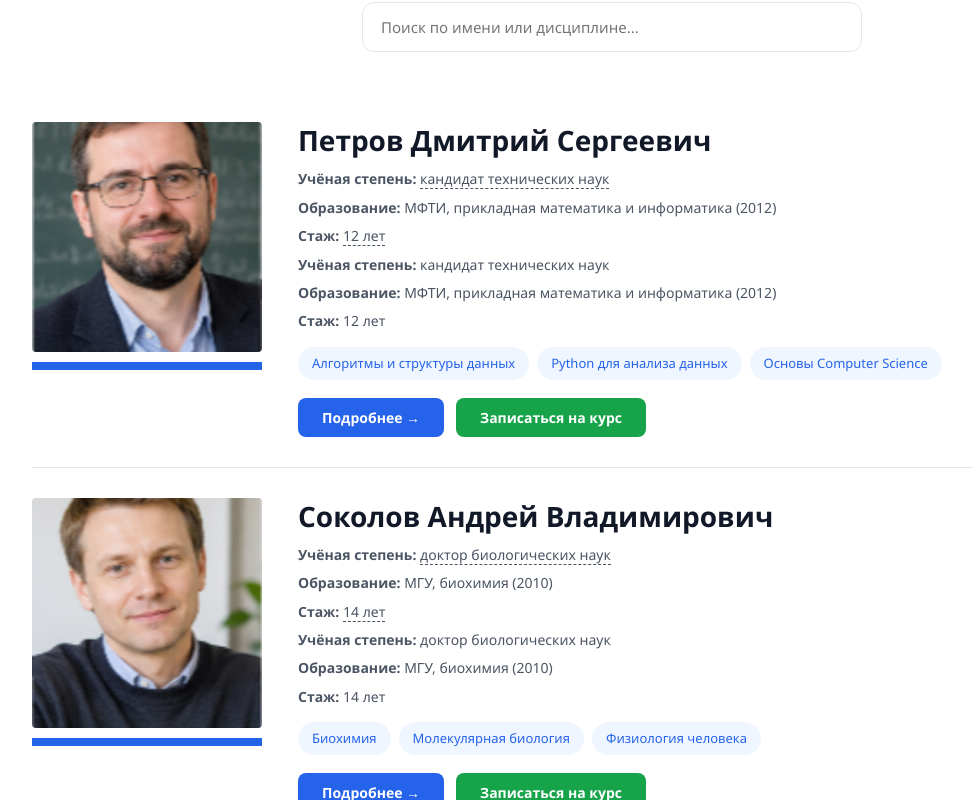
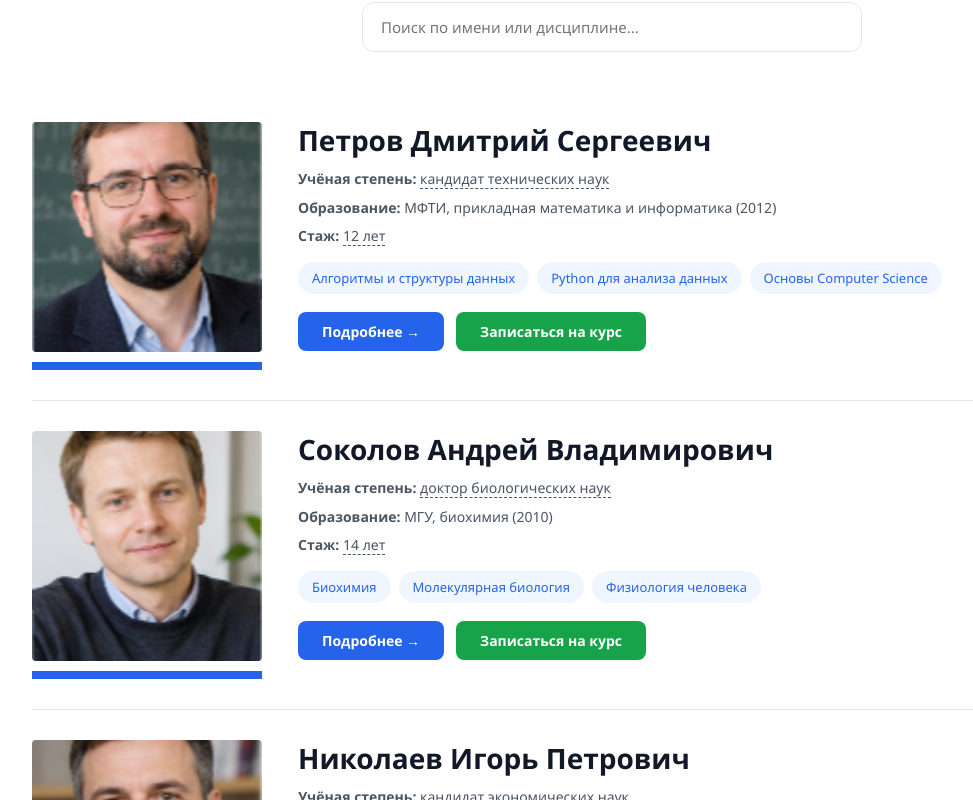
Before and after one commit to Zarina270905/lab3-edu-platform, a React (Vite) app: page / in a window 1280 px wide. Shown: the part 940-1740 px from the top of the page, without its empty margins (28-1001 px from the left). Built offline with nearby package versions, Linux system fonts and the light colour scheme.

Commit message:
добавила тултип

```diff
--- a/src/components/TeacherCard/TeacherCard.jsx
+++ b/src/components/TeacherCard/TeacherCard.jsx
@@ -55,18 +55,6 @@ export default function TeacherCard({ teacher, navigate }) {
         </p>
 
 
-        {teacher.degree !== 'нет' && (
-          <p className="teacher-card__meta">
-            <strong>Учёная степень:</strong> {teacher.degree}
-          </p>
-        )}
-        <p className="teacher-card__meta">
-          <strong>Образование:</strong> {teacher.education}
-        </p>
-        <p className="teacher-card__meta">
-          <strong>Стаж:</strong> {teacher.experience} лет
-        </p>
-
 
 
 
--- a/src/pages/TeacherDetailPage/TeacherDetailPage.jsx
+++ b/src/pages/TeacherDetailPage/TeacherDetailPage.jsx
@@ -65,7 +65,7 @@ export default function TeacherDetailPage({ teacher, navigate }) {
             <p><strong>Образование:</strong> {teacher.education}</p>
             <p>
               <strong>Стаж:</strong>{' '}
-              <Tooltip text={`Опыт преподавания и работы по специальности — ${teacher.experience} лет`}>
+              <Tooltip text={`Опыт преподавания и работы по специальности - ${teacher.experience} лет`}>
                 {teacher.experience} лет
               </Tooltip>
             </p>
```
